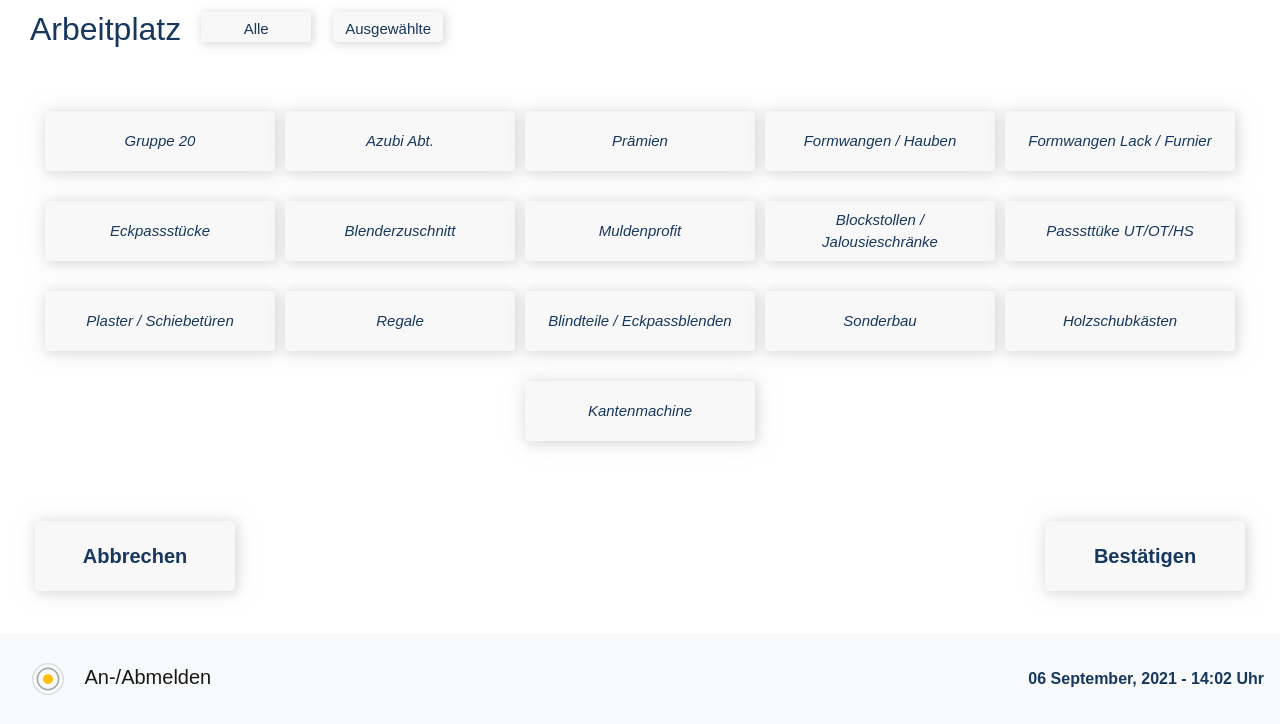
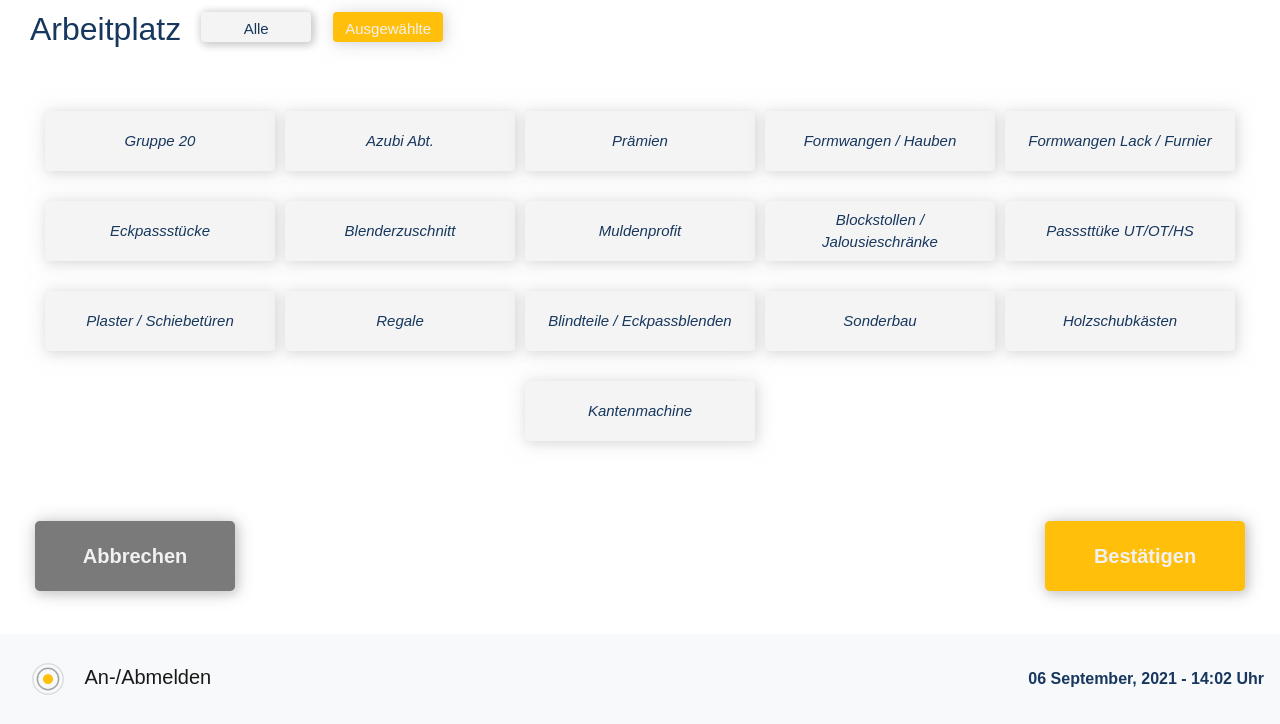
Before and after one commit to ShashankLokeshaReddy/SUWELACK, a Flask app: page /arbeitsplatz in a window 1280 px wide. Shown: the part 76-800 px from the top of the page. Run offline with Flask 2, Linux system fonts and the light colour scheme; some libraries are stand-ins or nearby versions.

Commit message:
site(style) Consistency of colors, fonts and optimization #2

```diff
--- a/static/site.css
+++ b/static/site.css
@@ -40,9 +42,9 @@ body, html {
     width: 55px;
 }
 .btn-light{
-    background-color:#F8F8F8 !important;
+    background-color:#F4F4F4 !important;
     border: none;
-    box-shadow: 1px 1px 10px 0 rgba(205, 205, 205,0.5),2px 2px 10px 0 rgba(205, 205, 205,.5);
+    box-shadow: 1px 1px 10px 0 rgba(205, 205, 205,1),2px 2px 10px 0 rgba(205, 205, 205,1);
     margin: 2px 2px 2px 2px;
     color: #17375E;
     font-family: 'SF Pro', !important;
@@ -188,14 +198,28 @@ body, html {
     background-color: #ffbf0a !important;
     outline: none;
     box-shadow: 1px 1px 20px 0 rgba(205, 205, 205,0.5),2px 2px 10px 0 rgba(205, 205, 205,.5);
+    color: #f1f1f1;
 }
-.submit {
+.abrechh , .abrechh:active ,.abrechh:focus, .abrechh:visited {
+    background-color: #7A7A7A; !important;
     height: 70px !important;
     width: 200px !important;
     font-style: normal !important;
     font-weight: bolder !important;
+    color: #f1f1f1; !important;
+
+
 }
 
+.submit2 {
+    height: 70px !important;
+    width: 200px !important;
+    font-style: normal !important;
+    font-weight: bolder !important;
+    color: #f1f1f1; !important;
+    background-color: #ffbf0a !important;
+
+}
 .p-2{
     margin-left: 15px;
 }
--- a/templates/arbeitsplatz.html
+++ b/templates/arbeitsplatz.html
@@ -5,7 +5,7 @@
 <div class="d-flex flex-row">
     <h2>Arbeitplatz</h2>
     <button  type="button" class="btn btn-light topButton" data-toggle="button" aria-pressed="false">Alle</button>
-    <button  type="button" class="btn btn-light topButton" data-toggle="button" aria-pressed="false">Ausgewählte </button>
+    <button  type="button" autofocus class="btn btn-light topButton" data-toggle="button" aria-pressed="false">Ausgewählte </button>
   </div>
 
 <form action='/' methods="post">
@@ -16,8 +16,8 @@
     {% endfor %}
 </div>
 <div class="d-flex justify-content-between bestätigen">
-    <button type="button" onclick="" class="btn btn-primary btn-lg submit">Abbrechen</button>
-    <button type="submit" id="submit" value="submit" class="btn btn-primary btn-lg submit">Bestätigen</button>
+    <button type="button" onclick="" class="btn btn-primary btn-lg abrechh">Abbrechen</button>
+    <button type="submit" id="submit" value="submit" class="btn btn-primary btn-lg submit2">Bestätigen</button>
 </div>
 
 <script>
```
Also changed, not shown: other parts of static/site.css (+24 -14 lines).
